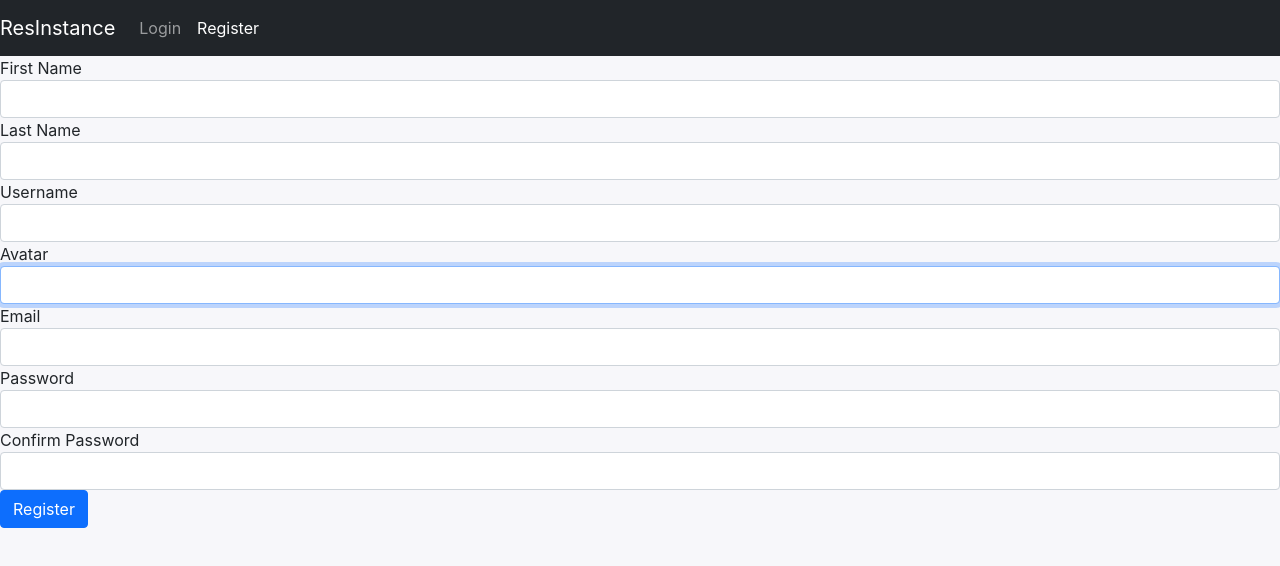
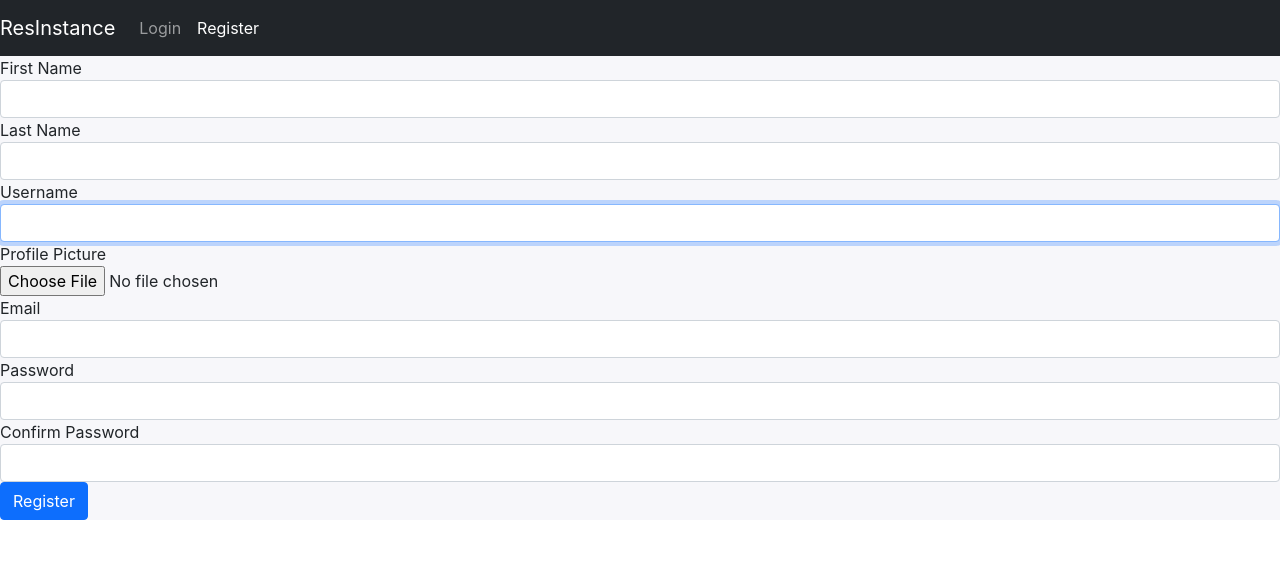
Before and after one commit to coltmay/Fullstack-Capstone, a React (Create React App) app in the folder Fullstack-Capstone/client/: page /register in a window 1280 px wide. Shown: the top 566 px of the page. Built offline with nearby package versions, Linux system fonts and the light colour scheme; no server answers; the HTML template or start-up script is replaced by a standard one.

Commit message:
some basic cloudinary stuff, more styling, this is a bad branch name, why am I doing this to myself

```diff
--- a/Fullstack-Capstone/client/src/components/auth/Register.js
+++ b/Fullstack-Capstone/client/src/components/auth/Register.js
@@ -8,9 +8,11 @@ export default function Register() {
 
     const [userName, setUserName] = useState();
     const [email, setEmail] = useState();
+    const [isLoading, setIsLoading] = useState(false);
+    const [image, setImage] = useState("")
     const [firstName, setFirstName] = useState();
     const [lastName, setLastName] = useState();
-    const [AvatarId, setAvatarId] = useState(1);
+    const [ProfileUrl, setProfileUrl] = useState(1);
     const [password, setPassword] = useState();
     const [confirmPassword, setConfirmPassword] = useState();
 
@@ -19,11 +21,35 @@ export default function Register() {
         if (password && password !== confirmPassword) {
             alert("Passwords don't match. Do better.");
         } else {
-            const userProfile = { userName, email, firstName, lastName, AvatarId };
+            const userProfile = { userName, email, firstName, lastName, ProfileUrl };
             register(userProfile, password)
                 .then(() => history.push("/"));
         }
     };
+
+    const uploadImage = async e => {
+        const files = e.target.files;
+        const data = new FormData();
+        data.append('file', files[0]);
+        data.append('upload_preset', 'resinstance');
+        setIsLoading(true);
+
+        const res = await fetch("https://api.cloudinary.com/v1_1/dezokheym/image/upload",
+            {
+                method: 'POST',
+                body: data
+            })
+
+        const file = await res.json()
+
+        console.log(file);
+
+        setImage(file.secure_url);
+        setProfileUrl(file.secure_url);
+        setIsLoading(false);
+    }
+
+
 
     return (
         <Form onSubmit={registerClick}>
@@ -41,9 +67,14 @@ export default function Register() {
                     <Input id="name" type="text" autoFocus onChange={e => setUserName(e.target.value)} />
                 </FormGroup>
                 {/* Temporary Avatar Code */}
-                <FormGroup>
+                {/* <FormGroup>
                     <Label htmlFor="avatarId">Avatar</Label>
                     <Input id="name" type="int" autoFocus onChange={e => setAvatarId(e.target.value)} />
+                </FormGroup> */}
+                <FormGroup>
+                    <Label for="avatarURL">Profile Picture</Label>
+                    <br></br>
+                    <Input id="file" type="file" onChange={uploadImage} />
                 </FormGroup>
                 <FormGroup>
                     <Label for="email">Email</Label>
--- a/Fullstack-Capstone/client/src/index.css
+++ b/Fullstack-Capstone/client/src/index.css
@@ -1,5 +1,5 @@
 html {
-  height: 100%;
+  height: auto;
 }
 
 body {
```
